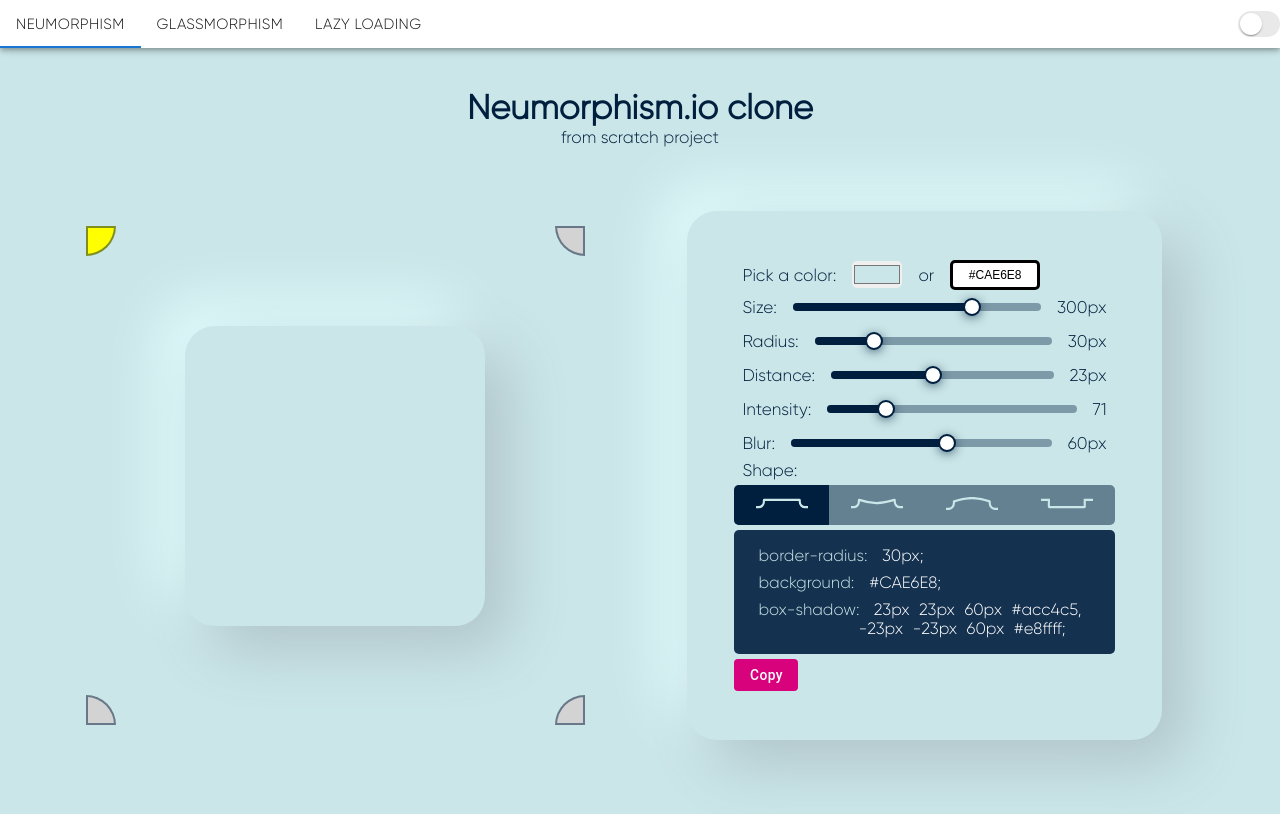
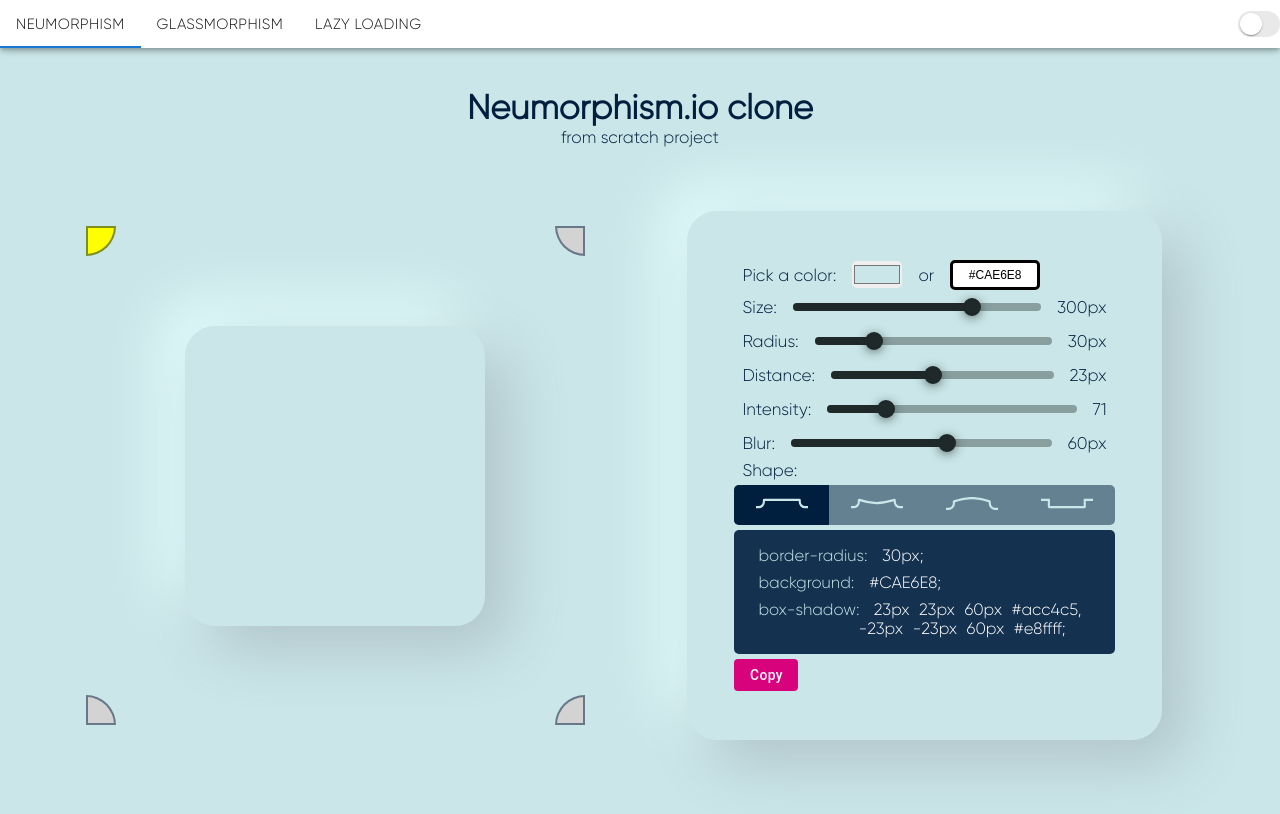
Before and after one commit to Iskz17/iskito, a React (Create React App) app: page / in a window 1280 px wide. Shown: the top 814 px of the page. Built offline with nearby package versions, Linux system fonts and the light colour scheme.

Commit message:
modify to use css

```diff
--- a/src/Component/ScrollableTab/ScrollableTab.jsx
+++ b/src/Component/ScrollableTab/ScrollableTab.jsx
@@ -96,8 +96,6 @@
     );
   }, []);
 
-  console.log("scrollable rerender");
-
   return (
     <div style={{ fontFamily: "Gilroy" }}>
       <AppBar
--- a/src/Neumorphism/NeumorphismBox.js
+++ b/src/Neumorphism/NeumorphismBox.js
@@ -1,7 +1,7 @@
 import Box from "@mui/material/Box";
-import Slider from "@mui/material/Slider";
+import CustomSlider from "../Component/Slider/CustomSlider";
 import Stack from "@mui/material/Stack";
-import React, { useState, useCallback, useMemo } from "react";
+import React, { useState, useCallback, useMemo, useRef } from "react";
 import {
   ElementFlat,
   ElementConcave,
@@ -336,7 +336,7 @@
         <Box style={{ width: "80%", ...settingMargin }}>
           <Stack spacing={2} direction="row" sx={{ px: 1 }} alignItems="center">
             <span>{`Size:`}</span>
-            <Slider
+            <CustomSlider
               value={valueSize}
               size="medium"
               onChange={handleChangeSize}
@@ -344,46 +344,6 @@
               max={410}
               valueLabelDisplay="auto"
               aria-labelledby="continuous-slider-size"
-              sx={{
-                color: needToUseDark ? "#001f3f" : "white",
-                height: 8,
-                "& .MuiSlider-track": {
-                  border: "none",
-                },
-                "& .MuiSlider-thumb": {
-                  height: 18,
-                  width: 18,
-                  backgroundColor: "#fff",
-                  border: "2px solid currentColor",
-                  transition: "0.3s cubic-bezier(.47,1.64,.41,.8)",
-                  "&:before": {
-                    boxShadow: "0 2px 12px 0 currentColor",
-                  },
-                  "&:hover, &.Mui-focusVisible": {
-                    boxShadow: `0px 0px 0px 8px ${"rgb(82	175	119 / 16%)"}`,
-                  },
-                },
-                "& .MuiSlider-valueLabel": {
-                  lineHeight: 1.2,
-                  fontSize: 12,
-                  background: "unset",
-                  color: !needToUseDark ? "#001f3f" : "white",
-                  padding: 0,
-                  width: 32,
-                  height: 32,
-                  borderRadius: "50% 50% 50% 0",
-                  backgroundColor: needToUseDark ? "#001f3f" : "white",
-                  transformOrigin: "bottom left",
-                  transform: "translate(50%, -100%) rotate(-45deg) scale(0)",
-                  "&:before": { display: "none" },
-                  "&.MuiSlider-valueLabelOpen": {
-                    transform: "translate(50%, -100%) rotate(-45deg) scale(1)",
-                  },
-                  "& > *": {
-                    transform: "rotate(45deg)",
-                  },
-                },
-              }}
             />
             <span>{valueSize}px</span>
           </Stack>
@@ -391,7 +351,7 @@
         <Box style={{ width: "80%", ...settingMargin }}>
           <Stack spacing={2} direction="row" sx={{ px: 1 }} alignItems="center">
             <span>{`Radius:`}</span>
-            <Slider
+            <CustomSlider
               value={valueRad}
               size="medium"
               onChange={handleChangeRad}
@@ -399,46 +359,6 @@
               max={valueRadMax}
               valueLabelDisplay="auto"
               aria-labelledby="continuous-slider-radius"
-              sx={{
-                color: needToUseDark ? "#001f3f" : "white",
-                height: 8,
-                "& .MuiSlider-track": {
-                  border: "none",
-                },
-                "& .MuiSlider-thumb": {
-                  height: 18,
-                  width: 18,
-                  backgroundColor: "#fff",
-                  border: "2px solid currentColor",
-                  transition: "0.3s cubic-bezier(.47,1.64,.41,.8)",
-                  "&:before": {
-                    boxShadow: "0 2px 12px 0 currentColor",
-                  },
-                  "&:hover, &.Mui-focusVisible": {
-                    boxShadow: `0px 0px 0px 8px ${"rgb(82	175	119 / 16%)"}`,
-                  },
-                },
-                "& .MuiSlider-valueLabel": {
-                  lineHeight: 1.2,
-                  fontSize: 12,
-                  background: "unset",
-                  color: !needToUseDark ? "#001f3f" : "white",
-                  padding: 0,
-                  width: 32,
-                  height: 32,
-                  borderRadius: "50% 50% 50% 0",
-                  backgroundColor: needToUseDark ? "#001f3f" : "white",
-                  transformOrigin: "bottom left",
-                  transform: "translate(50%, -100%) rotate(-45deg) scale(0)",
-                  "&:before": { display: "none" },
-                  "&.MuiSlider-valueLabelOpen": {
-                    transform: "translate(50%, -100%) rotate(-45deg) scale(1)",
-                  },
-                  "& > *": {
-                    transform: "rotate(45deg)",
-                  },
-                },
-              }}
             />
             <span>{valueRad}px</span>
           </Stack>
@@ -446,7 +366,7 @@
         <Box style={{ width: "80%", ...settingMargin }}>
           <Stack spacing={2} direction="row" sx={{ px: 1 }} alignItems="center">
             <span>{`Distance:`}</span>
-            <Slider
+            <CustomSlider
               value={valueDistance}
               size="medium"
               onChange={handleChangeDistance}
@@ -454,46 +374,6 @@
               max={50}
               valueLabelDisplay="auto"
               aria-labelledby="continuous-slider-distance"
-              sx={{
-                color: needToUseDark ? "#001f3f" : "white",
-                height: 8,
-                "& .MuiSlider-track": {
-                  border: "none",
-                },
-                "& .MuiSlider-thumb": {
-                  height: 18,
-                  width: 18,
-                  backgroundColor: "#fff",
-                  border: "2px solid currentColor",
-                  transition: "0.3s cubic-bezier(.47,1.64,.41,.8)",
-                  "&:before": {
-                    boxShadow: "0 2px 12px 0 currentColor",
-                  },
-                  "&:hover, &.Mui-focusVisible": {
-                    boxShadow: `0px 0px 0px 8px ${"rgb(82	175	119 / 16%)"}`,
-                  },
-                },
-                "& .MuiSlider-valueLabel": {
-                  lineHeight: 1.2,
-                  fontSize: 12,
-                  background: "unset",
-                  color: !needToUseDark ? "#001f3f" : "white",
-                  padding: 0,
-                  width: 32,
-                  height: 32,
-                  borderRadius: "50% 50% 50% 0",
-                  backgroundColor: needToUseDark ? "#001f3f" : "white",
-                  transformOrigin: "bottom left",
-                  transform: "translate(50%, -100%) rotate(-45deg) scale(0)",
-                  "&:before": { display: "none" },
-                  "&.MuiSlider-valueLabelOpen": {
-                    transform: "translate(50%, -100%) rotate(-45deg) scale(1)",
-                  },
-                  "& > *": {
-                    transform: "rotate(45deg)",
-                  },
-                },
-              }}
             />
             <span>{valueDistance}px</span>
           </Stack>
@@ -501,7 +381,7 @@
         <Box style={{ width: "80%", ...settingMargin }}>
           <Stack spacing={2} direction="row" sx={{ px: 1 }} alignItems="center">
             <span>{`Intensity:`}</span>
-            <Slider
+            <CustomSlider
               value={valueIntensity}
               size="medium"
               onChange={handleChangeIntensity}
@@ -509,46 +389,6 @@
               max={100}
               valueLabelDisplay="auto"
               aria-labelledby="continuous-slider-intensity"
-              sx={{
-                color: needToUseDark ? "#001f3f" : "white",
-                height: 8,
-                "& .MuiSlider-track": {
-                  border: "none",
-                },
-                "& .MuiSlider-thumb": {
-                  height: 18,
-                  width: 18,
-                  backgroundColor: "#fff",
-                  border: "2px solid currentColor",
-                  transition: "0.3s cubic-bezier(.47,1.64,.41,.8)",
-                  "&:before": {
-                    boxShadow: "0 2px 12px 0 currentColor",
-                  },
-                  "&:hover, &.Mui-focusVisible": {
-                    boxShadow: `0px 0px 0px 8px ${"rgb(82	175	119 / 16%)"}`,
-                  },
-                },
-                "& .MuiSlider-valueLabel": {
-                  lineHeight: 1.2,
-                  fontSize: 12,
-                  background: "unset",
-                  color: !needToUseDark ? "#001f3f" : "white",
-                  padding: 0,
-                  height: 18,
-                  width: 18,
-                  borderRadius: "50% 50% 50% 0",
-                  backgroundColor: needToUseDark ? "#001f3f" : "white",
-                  transformOrigin: "bottom left",
-                  transform: "translate(50%, -100%) rotate(-45deg) scale(0)",
-                  "&:before": { display: "none" },
-                  "&.MuiSlider-valueLabelOpen": {
-                    transform: "translate(50%, -100%) rotate(-45deg) scale(1)",
-                  },
-                  "& > *": {
-                    transform: "rotate(45deg)",
-                  },
-                },
-              }}
             />
             <span>{valueIntensity}</span>
           </Stack>
@@ -556,7 +396,7 @@
         <Box style={{ width: "80%", ...settingMargin }}>
           <Stack spacing={2} direction="row" sx={{ px: 1 }} alignItems="center">
             <span>{`Blur:`}</span>
-            <Slider
+            <CustomSlider
               value={valueBlur}
               size="medium"
               onChange={handleChangeBlur}
@@ -564,46 +404,6 @@
               max={100}
               valueLabelDisplay="auto"
               aria-labelledby="continuous-slider-blur"
-              sx={{
-                color: needToUseDark ? "#001f3f" : "white",
-                height: 8,
-                "& .MuiSlider-track": {
-                  border: "none",
-                },
-                "& .MuiSlider-thumb": {
-                  height: 18,
-                  width: 18,
-                  backgroundColor: "#fff",
-                  border: "2px solid currentColor",
-                  transition: "0.3s cubic-bezier(.47,1.64,.41,.8)",
-                  "&:before": {
-                    boxShadow: "0 2px 12px 0 currentColor",
-                  },
-                  "&:hover, &.Mui-focusVisible": {
-                    boxShadow: `0px 0px 0px 8px ${"rgb(82	175	119 / 16%)"}`,
-                  },
-                },
-                "& .MuiSlider-valueLabel": {
-                  lineHeight: 1.2,
-                  fontSize: 12,
-                  background: "unset",
-                  color: !needToUseDark ? "#001f3f" : "white",
-                  padding: 0,
-                  width: 32,
-                  height: 32,
-                  borderRadius: "50% 50% 50% 0",
-                  backgroundColor: needToUseDark ? "#001f3f" : "white",
-                  transformOrigin: "bottom left",
-                  transform: "translate(50%, -100%) rotate(-45deg) scale(0)",
-                  "&:before": { display: "none" },
-                  "&.MuiSlider-valueLabelOpen": {
-                    transform: "translate(50%, -100%) rotate(-45deg) scale(1)",
-                  },
-                  "& > *": {
-                    transform: "rotate(45deg)",
-                  },
-                },
-              }}
             />
             <span>{valueBlur}px</span>
           </Stack>
@@ -850,6 +650,19 @@
     valueSize,
     valueRad,
   ]);
+
+  document.body.style.cssText = `
+     --neumorph-height-width: ${valueSize}px;
+     --neumorph-borderradius: ${valueRad}px;
+     --neumorph-background: ${
+       shadowType === "flat" || shadowType === "pressed"
+         ? `${backgroundColor};`
+         : `linear-gradient(${shapeColorAngle},${shapeColor});`
+     }
+     --neumorph-boxShadow:  ${shadowType === "pressed" ? "inset" : ""} ${darkAngleValue[0]}${valueDistance}px
+                            ${darkAngleValue[1]}${valueDistance}px ${valueBlur}px ${darkShadow},
+                            ${shadowType === "pressed" ? "inset" : ""} ${lightAngleValue[0]}${valueDistance}px ${lightAngleValue[1]}${valueDistance}px ${valueBlur}px ${lightShadow};
+    `;
   const backgroundAndShadow = {
     background:
       shadowType === "flat" || shadowType === "pressed"
@@ -1013,14 +826,7 @@
             >
               {topLightBoxes}
               <div
-                style={{
-                  height: `${valueSize}px`,
-                  width: `${valueSize}px`,
-                  transition:
-                    "width 0.3s cubic-bezier(.47,1.64,.41,.8), border-radius 0.3s cubic-bezier(.47,1.64,.41,.8)",
-                  borderRadius: `${valueRad}px`,
-                  ...backgroundAndShadow,
-                }}
+              className="insideTargetBox"
               ></div>
               {bottomLightBoxes}
             </div>
@@ -1033,14 +839,9 @@
             }}
           >
             <div
+            className="insideConfigBox"
               style={{
                 ...flex,
-                flexDirection: "column",
-                width: "99%",
-                height: "98%",
-                borderRadius: "30px",
-                padding: "30px 0",
-                ...backgroundAndShadow,
               }}
             >
               {configElementBox()}
```
Also changed, not shown: src/Neumorphism/NeumorphismBox.css (+28 -0 lines).
